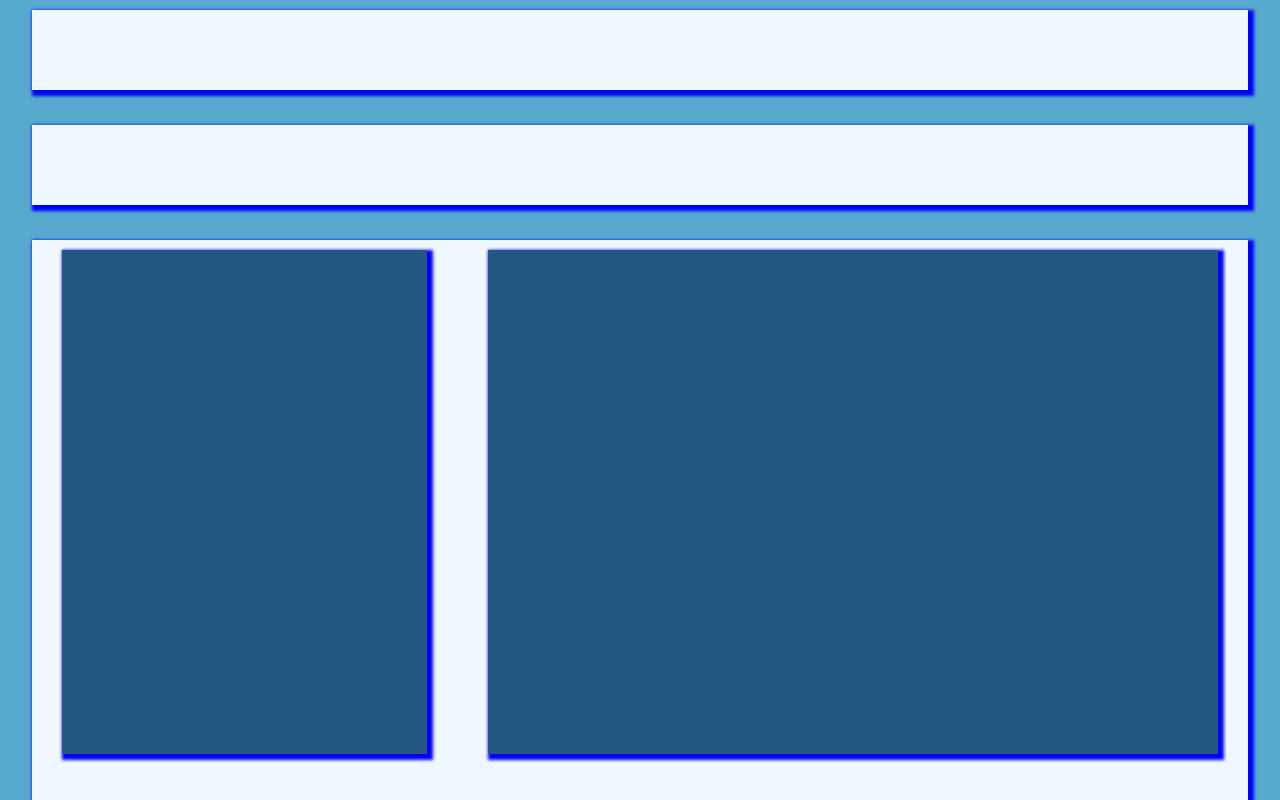
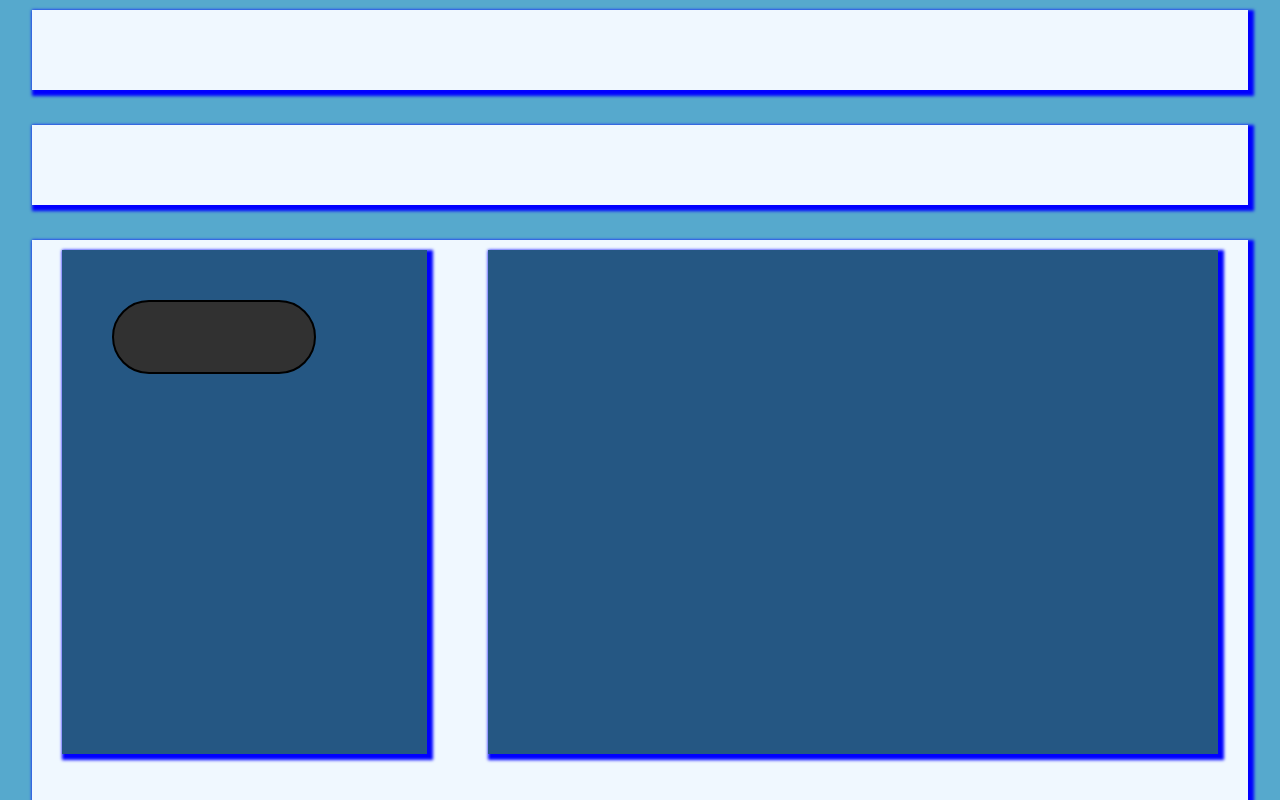
Before and after one commit to Proyecto-DAW-Segundo-Curso/hackaton-halloween, a React (Create React App) app: page / in a window 1280 px wide. Built offline with nearby package versions, Linux system fonts and the light colour scheme.

Commit message:
Añadido botón a la pagina principal

```diff
--- a/src/App.js
+++ b/src/App.js
@@ -15,7 +15,7 @@ function App() {
         </div>
         <div className='contenedor-juego'>
           <div className='contenedor-botones'>
-
+            <Boton></Boton>
           </div>
           <div className='contenedor-animacion'>
 
```
